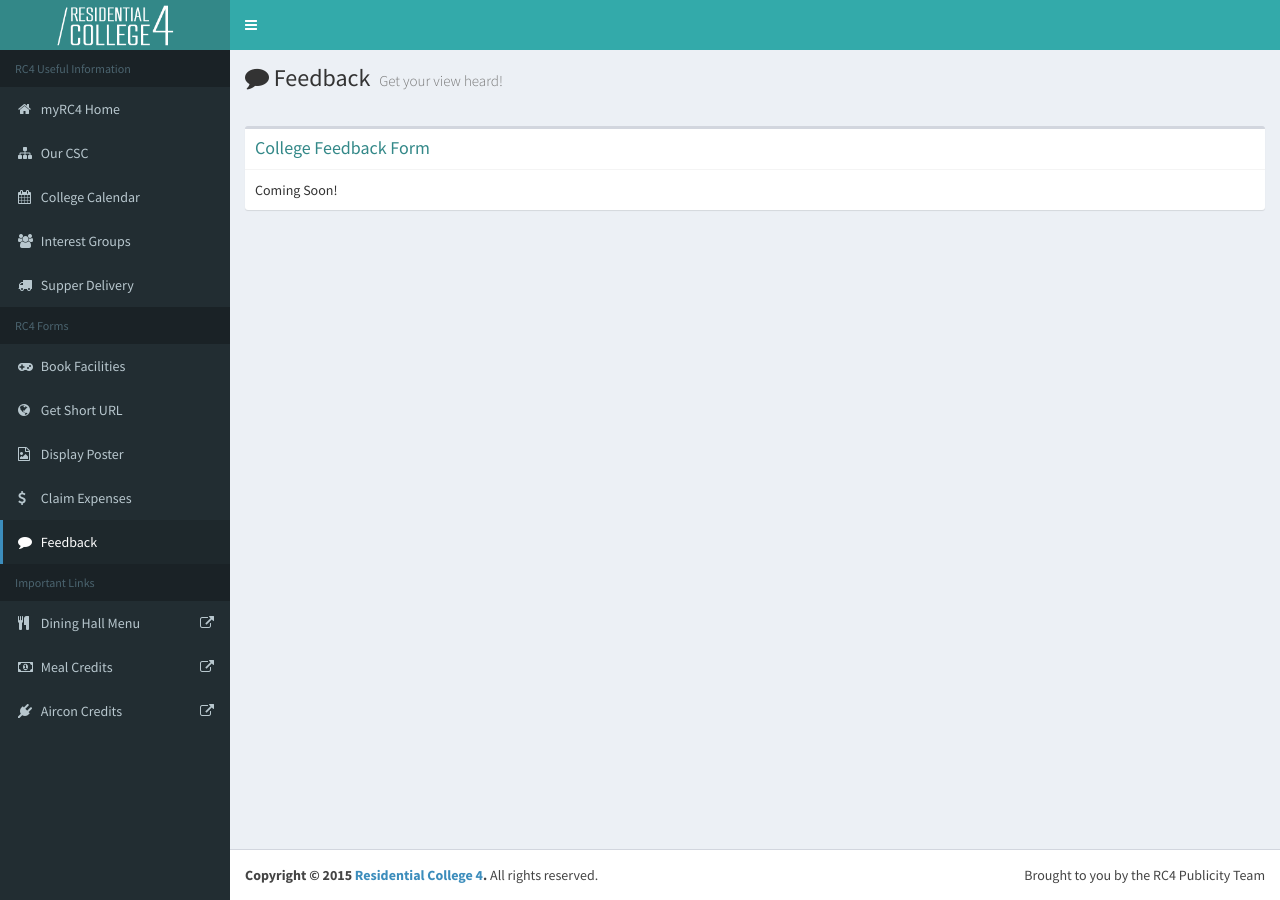
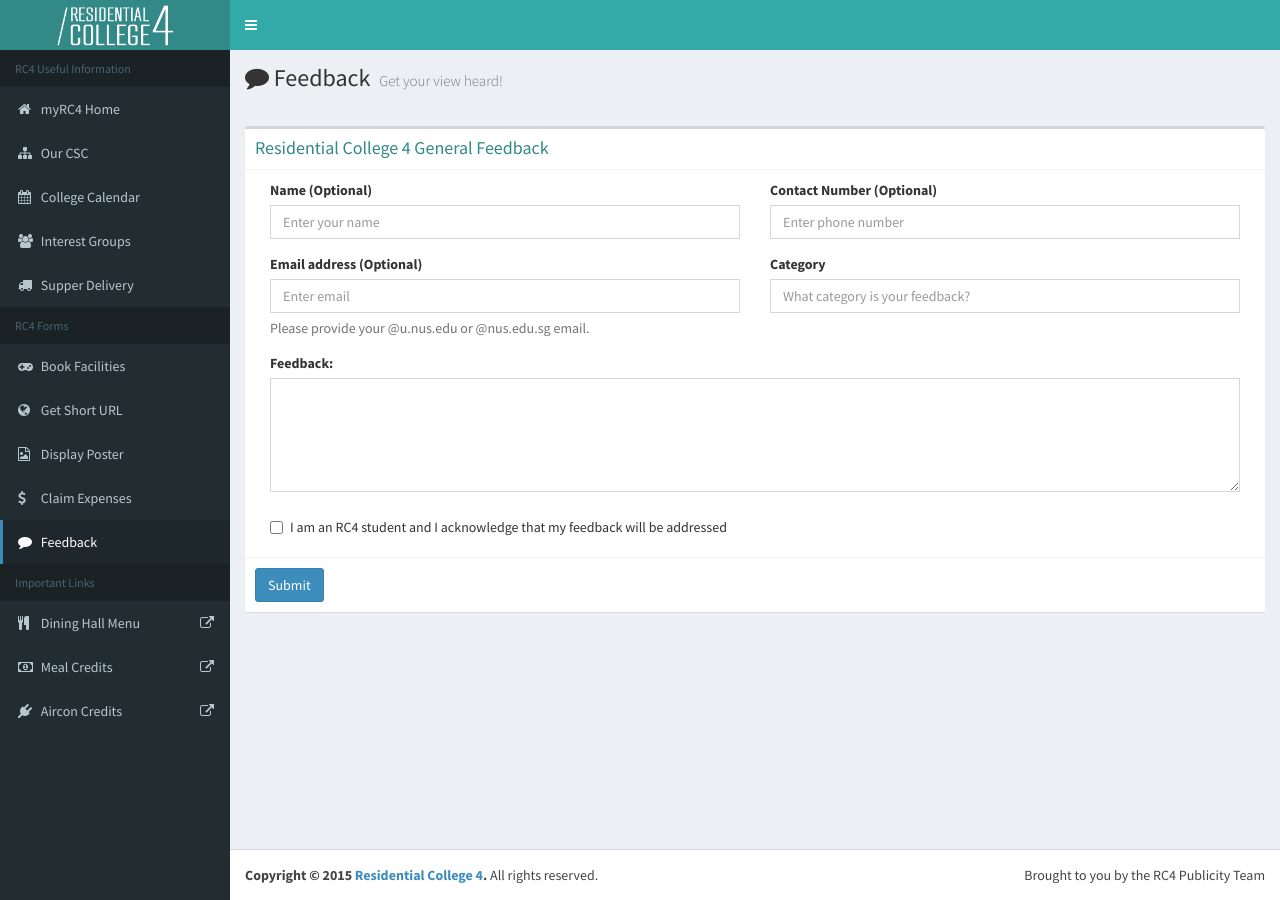
Before and after one commit to rc4web/internal-services, a Jekyll site: the page built from feedback/index.html, in a window 1280 px wide. Built offline with Jekyll 4.4.1, drawn with Linux system fonts in a browser that asks for light colours; nearby versions of some CDN libraries; Markdown is read by kramdown in place of the engine named in the settings.

Commit message:
Fix for general feedback form

```diff
--- a/_includes/foot.html
+++ b/_includes/foot.html
@@ -41,7 +41,7 @@
     {% if page.url == "/interest/" %}
       <script src="{{ site.baseurl }}/_resources/js/interest.js" type ="text/javascript"></script>
     {% endif %}
-    {% if page.url == "/link/" or page.url == "/poster/" or page.url == "/claims/" %}
+    {% if page.url == "/link/" or page.url == "/poster/" or page.url == "/claims/" or page.url == "/feedback/" %}
       <script src="{{ site.baseurl }}{{ page.url }}script.js" type ="text/javascript"></script>
     {% endif %}
 
--- a/feedback/index.html
+++ b/feedback/index.html
@@ -20,14 +20,69 @@ title: Feedback
         <div class="col-md-12">
           <div class="box">
             <div class="box-header with-border">
-            <h3 class="box-title">College Feedback Form</h3>
+              <h3 class="box-title">Residential College 4 General Feedback</h3>
             </div>
-          <div class="box-body">
-            Coming Soon!
-          </div><!-- /.box-body -->
+            <form role="form" action="javascript:submit()">
+              <div class="box-body" id="success-body" style="display:none">
+                <div class="col-md-12">
+                  <h3><i class="fa fa-check-circle"></i>
+                    Thank you, your feedback has been submitted and we will do our best to resolve this issue!
+                  </h3>
+                </div>
+              </div>
+              <div class="box-body" id="form-body">
+                <div class="col-md-6">
+                  <!-- Name -->
+                  <div class="form-group">
+                    <label for="name">Name (Optional)</label>
+                    <input type="text" class="form-control" id="name" placeholder="Enter your name">
+                  </div>
+
+                  <!-- Email -->
+                  <div class="form-group">
+                    <label for="email">Email address (Optional)</label>
+                    <input type="email" class="form-control" id="email" placeholder="Enter email" pattern="^[a-zA-Z0-9._%+-]+@+((nus\.edu\.sg)|(u\.nus\.edu))$" title="Please use your NUS email!">
+                    <p class="help-block">Please provide your @u.nus.edu or @nus.edu.sg email.</p>
+                  </div>
+                </div>
+
+                <div class="col-md-6">
+                <div class="form-group">
+                  <label for="phone">Contact Number (Optional)</label>
+                  <input type="number" class="form-control" id="phone" placeholder="Enter phone number">
+                </div>
+
+                <div class="form-group">
+                  <label for="category">Category</label>
+                  <input class="form-control" id="category" placeholder="What category is your feedback?" required>
+                </div>
+
+              </div>
+              <div class="col-md-12">
+                <div class="form-group">
+                  <label for="feedback">Feedback:</label>
+                  <textarea class="form-control" rows="5" id="feedback" required></textarea>
+                </div>
+            </div>
+
+                <!-- RC4 Checkbox -->
+                <div class="col-md-12">
+                  <div class="checkbox">
+                    <label>
+                      <input type="checkbox" required> I am an RC4 student and I acknowledge that my feedback will be addressed
+                    </label>
+                  </div>
+                </div>
+              </div>
+              <!-- /.box-body -->
+
+              <div class="box-footer">
+                <button type="submit" class="btn btn-primary" id="submit-btn">Submit</button>
+              </div>
+            </form>
+          </div>
         </div>
       </div><!-- /.row -->
-    <!-- Your Page Content Here -->
 
     </section><!-- /.content -->
 </div><!-- /.content-wrapper -->
--- /dev/null
+++ b/feedback/script.js
@@ -0,0 +1,33 @@
+function submit(){
+  var name = $('#name').val();
+  var email = $('#email').val();
+  var phone = $('#phone').val();
+  var category = $('#category').val();
+  var feedback = $('#feedback').val();
+  if (true) {
+    $.ajax({
+      crossDomain:true,
+      url: "https://docs.google.com/forms/d/1UFXSC3Y0Z_2s8SXoDPRGuKAF20zFADUKvVVRMA1jmL0/formResponse",
+      data: {"entry.1871524577" : name, "entry.1080232883" : email, "entry.425750602" : phone, "entry.990579579": category, "entry.1449721559": feedback},
+      type: "POST",
+      dataType: "xml",
+      statusCode: {
+        0: function (){
+          $('#form-body').css("display","none");
+          $('#success-body').css("display","inline");
+        },
+        200: function (){
+          $('#form-body').css("display","none");
+          $('#success-body').css("display","inline");
+        },
+        default: function() {
+          console.log("NOT OKAY");
+        }
+      }
+    });
+  }
+  else {
+    //Error message
+    console.log("NOT OKAY BAD");
+  }
+}
```
Lines whose indentation alone changed are shown as unchanged.
